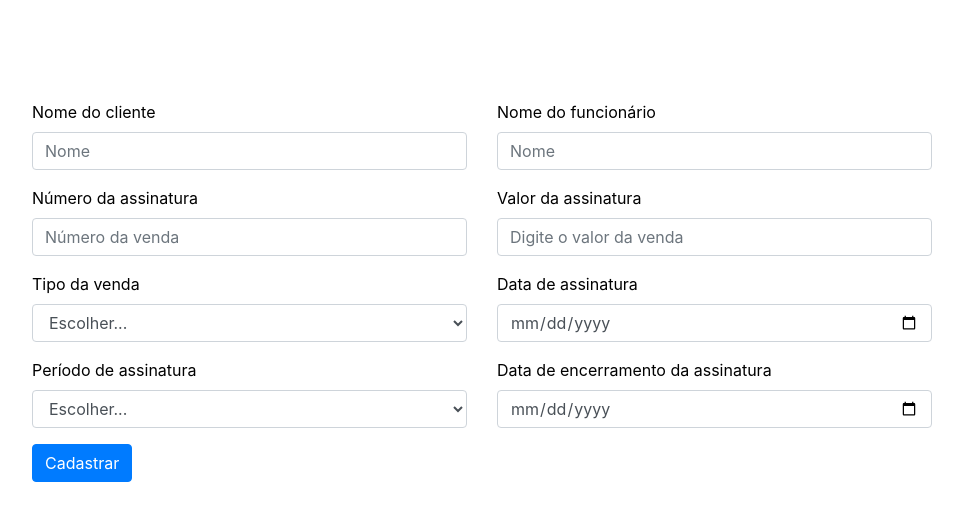
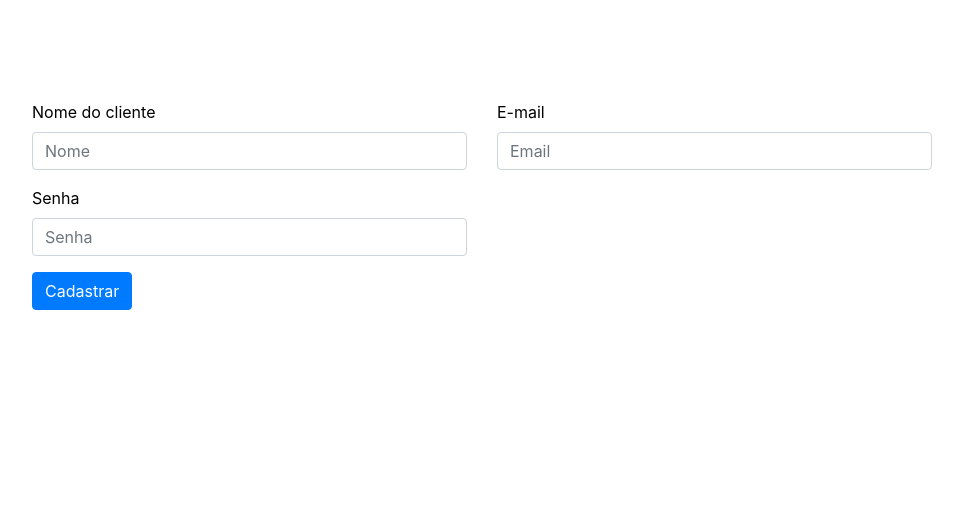
Before and after one commit to kauane05/Receitas_PW_site, a PHP site: page /assinatura.html in a window 1280 px wide. Shown: the part 214-735 px from the top of the page, without its empty margins (158-1121 px from the left). Run offline with PHP 8.4, Linux system fonts and the light colour scheme.

Commit message:
Fiz cadastrar assinatura, e terminei produto no php

```diff
--- a/assinatura.html
+++ b/assinatura.html
@@ -6,6 +6,7 @@
     <title>Cadastrar</title>
     <link rel="stylesheet" href="css/style.css">
     <link rel="stylesheet" href="css/bootstrap.css">
+    <link rel="stylesheet" href="php/cadastrar_assinatura.php">
     <link rel="stylesheet" href="https://stackpath.bootstrapcdn.com/bootstrap/4.1.3/css/bootstrap.min.css"
     integrity="sha384-MCw98/SFnGE8fJT3GXwEOngsV7Zt27NXFoaoApmYm81iuXoPkFOJwJ8ERdknLPMO"
     crossorigin="anonymous">
@@ -25,75 +26,32 @@
         <a href="assinatura.html">Cadastrar Assinatura</a>
     </nav>
 
-    <form>
+    <form action="php/cadastrar_assinatura.php" method="POST">
         <div class="cadastro">
         <div class="row g3">
 
           <div class="form-group col-md-6">
             <label for="Nome">Nome do cliente</label>
             <input type="text" class="form-control" id="Nome" placeholder="Nome" name="nome"
-            required minlength="4" maxlength="10" autocomplete="off">
+            required minlength="4" maxlength="200" autocomplete="off">
             <span class="mensagem-erro" data-erro=""></span>
           </div>
 
           <div class="form-group col-md-6">
-            <label for="Nomefun">Nome do funcionário</label>
-            <input type="text" class="form-control" id="Nomefun" placeholder="Nome" name="nomefun"
-            required minlength="4" maxlength="10" autocomplete="off">
+            <label for="Email">E-mail</label>
+            <input type="text" class="form-control" id="Email" placeholder="Email" name="email"
+            required minlength="4" maxlength="200" autocomplete="off">
+            <span class="mensagem-erro" data-erro=""></span>
+
+          </div>
+
+          <div class="form-group col-md-6">
+            <label for="Senha">Senha</label>
+            <input type="text" class="form-control" id="Senha" placeholder="Senha" name="senha"
+            required minlength="4" maxlength="200" autocomplete="off">
             <span class="mensagem-erro" data-erro=""></span>
           </div>
 
-          <div class="form-group col-md-6">
-            <label for="Email">Número da assinatura</label>
-            <input type="text" class="form-control" id="Numero" placeholder="Número da venda"
-            required name="numero"
-            autocomplete="off">
-            <span class="mensagem-erro" data-erro=""></span>
-          </div>
-
-         <div class="form-group col-md-6">
-          <label for="Endereco">Valor da assinatura</label>
-          <input type="text" class="form-control" id="Valor" placeholder="Digite o valor da venda"
-          required  autocomplete="off" name="valor">
-          <span class="mensagem-erro" data-erro=""></span>
-         </div>
-
-         <div class="form-group col-md-6">
-            <label for="Tipo">Tipo da venda</label>
-            <select id="Tipo" name="tipo" class="form-control" required>
-              <option selected value="">Escolher...</option>
-              <option value="vista">À vista</option>
-              <option value="parcelada">Parcelada</option>
-              <option value="pix">Pix</option>
-              <option value="cartao">Cartão</option>
-            </select>
-            <span class="mensagem-erro" data-erro=""></span>
-          </div>
-
-          <div class="form-group col-md-6">
-            <label for="Endereco">Data de assinatura</label>
-            <input type="date" class="form-control" id="Data"
-            required autocomplete="off" name="data">
-            <span class="mensagem-erro" data-erro=""></span>
-           </div>
-
-           <div class="form-group col-md-6">
-            <label for="Periodo">Período de assinatura</label>
-            <select id="Periodo" name="periodo" class="form-control" required>
-              <option selected value="">Escolher...</option>
-              <option value="mes">1 Mês</option>
-              <option value="meses">6 Meses</option>
-              <option value="meses">12 Meses</option>
-            </select>
-            <span class="mensagem-erro" data-erro=""></span>
-          </div>
-
-          <div class="form-group col-md-6">
-            <label for="Endereco">Data de encerramento da assinatura</label>
-            <input type="date" class="form-control" id="Data"
-            required autocomplete="off" name="data">
-            <span class="mensagem-erro" data-erro=""></span>
-           </div>
 
     </div>
 
--- a/js/assinatura.js
+++ b/js/assinatura.js
@@ -22,11 +22,11 @@ function validacampo(campo){
         }
     }
 
-    if(campo.name == "nomefun")
+    if(campo.name == "email")
     {
         if(campo.value.length<5)
         {
-            msnErro.textContent = "Digite um nome";
+            msnErro.textContent = "Digite um email";
         }
         else
         {
@@ -34,11 +34,11 @@ function validacampo(campo){
         }
     }
 
-    if(campo.name == "numero")
+    if(campo.name == "senha")
     {
         if(campo.value.length<5)
         {
-            msnErro.textContent = "Digite o número de assinatura";
+            msnErro.textContent = "Digite uma senha";
         }
         else
         {
@@ -46,53 +46,4 @@ function validacampo(campo){
         }
     }
 
-    if(campo.name == "valor")
-    {
-        if(campo.value.length<5)
-        {
-            msnErro.textContent = "Digite o valor da assinatura";
-        }
-        else
-        {
-            msnErro.textContent="";
-        }
-    }
-
-
-    if(campo.name === "tipo")
-    {
-        if(campo.value === "")
-        {
-            msnErro.textContent = "Informe o tipo de pagamento";
-        }
-        else
-        {
-            msnErro.textContent = "";
-        }
-    }
-
-    if(campo.name === "periodo")
-    {
-        if(campo.value === "")
-        {
-            msnErro.textContent = "Informe o período de assinatura";
-        }
-        else
-        {
-            msnErro.textContent = "";
-        }
-    }
-
-    if(campo.name === "data")
-    {
-        if(campo.value === "")
-        {
-            msnErro.textContent = "Informe a data";
-        }
-        else
-        {
-            msnErro.textContent = "";
-        }
-    }
-
 }
--- /dev/null
+++ b/php/cadastrar_assinatura.php
@@ -0,0 +1,28 @@
+<?php
+$_conn = mysqli_connect('127.0.0.1','root','','bd_site');
+if($_conn===FALSE) {
+ echo "Não foi possível conectar ao Servidor de banco de dados ";
+} else {
+ echo "Foi possível conectar ao Servidor de banco de dados ";
+
+ if ($_SERVER["REQUEST_METHOD"] == "POST") {
+
+    $nome = $_POST["nome"];
+    $email= $_POST["email"];
+    $senha = $_POST["senha"];
+
+
+    $sql = "INSERT INTO assinatura (nome_ass, email_ass, senha_ass) VALUES ('$nome', ' $email', '$senha')";
+
+    if ($_conn->query($sql) === TRUE) {
+        echo "Assinatura cadastrado com sucesso!";
+    } else {
+        echo "Erro ao cadastrar a assinatura: " . $_conn->error;
+    }
+    $_conn->close();
+}
+else{
+    echo "erro de dados";
+}
+}
+?>
--- a/php/cadastrar_produto.php
+++ b/php/cadastrar_produto.php
@@ -1,5 +1,5 @@
 <?php
-$_conn = mysqli_connect('127.0.0.1','root','','bd_site_receita');
+$_conn = mysqli_connect('127.0.0.1','root','','bd_site');
 if($_conn===FALSE) {
  echo "Não foi possível conectar ao Servidor de banco de dados ";
 } else {
--- a/produto.html
+++ b/produto.html
@@ -33,7 +33,7 @@
             <div class="form-group col-md-6">
               <label for="Nome">Nome do produto</label>
               <input type="text" class="form-control" id="Nome" placeholder="Nome" name="produto"
-              required minlength="4" maxlength="10" title="Nome inválido" autocomplete="off">
+              required minlength="4" maxlength="100" title="Nome inválido" autocomplete="off">
               <span class="mensagem-erro" data-erro=""></span>
             </div>
 
@@ -61,7 +61,7 @@
             <div class="form-group col-md-6">
               <label for="Nome">Descrição do produto</label>
               <input type="text" class="form-control" id="descricao" placeholder="Descrição" name="pro_des"
-              required minlength="4" maxlength="10" title="Nome inválido" autocomplete="off">
+              required minlength="4" maxlength="200" title="Nome inválido" autocomplete="off">
               <span class="mensagem-erro" data-erro=""></span>
             </div>
 
```
Also changed, not shown: bd_site_Receita_PW.sql (deleted, +0 -98 lines).
